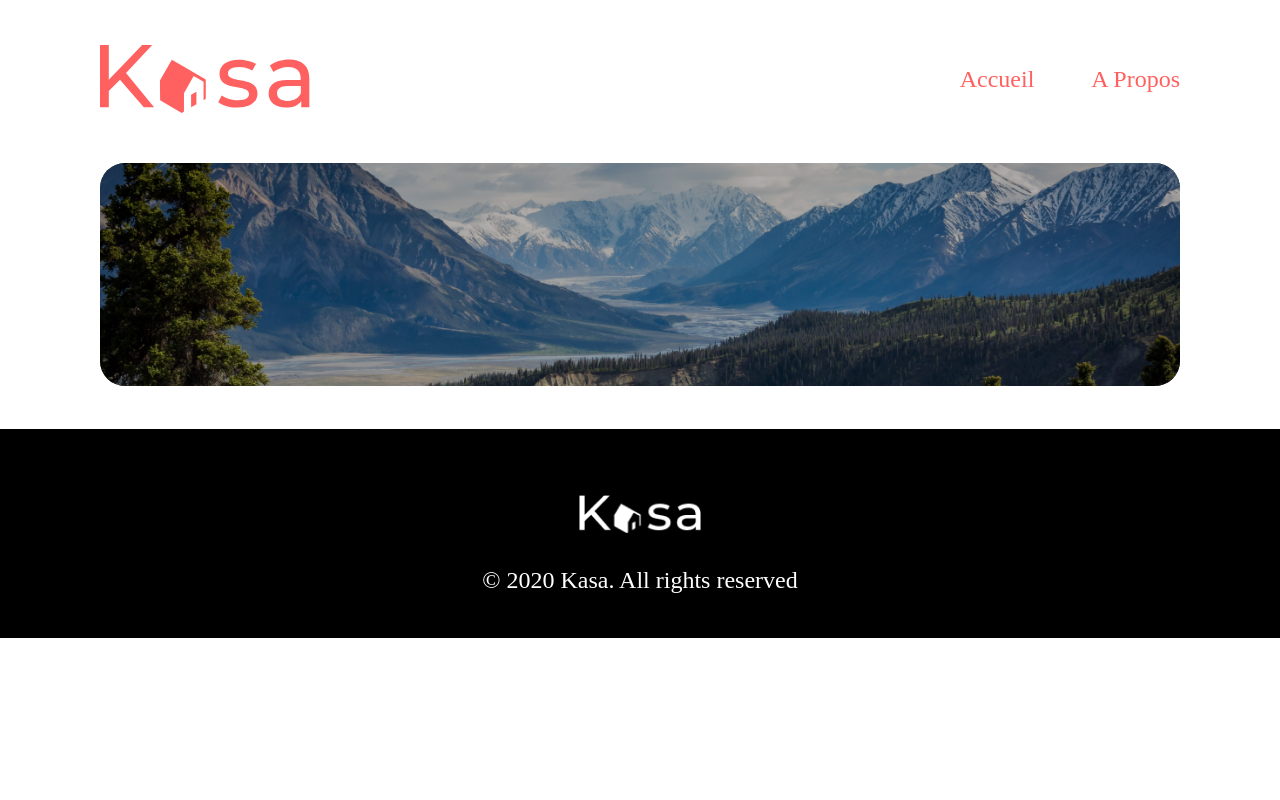
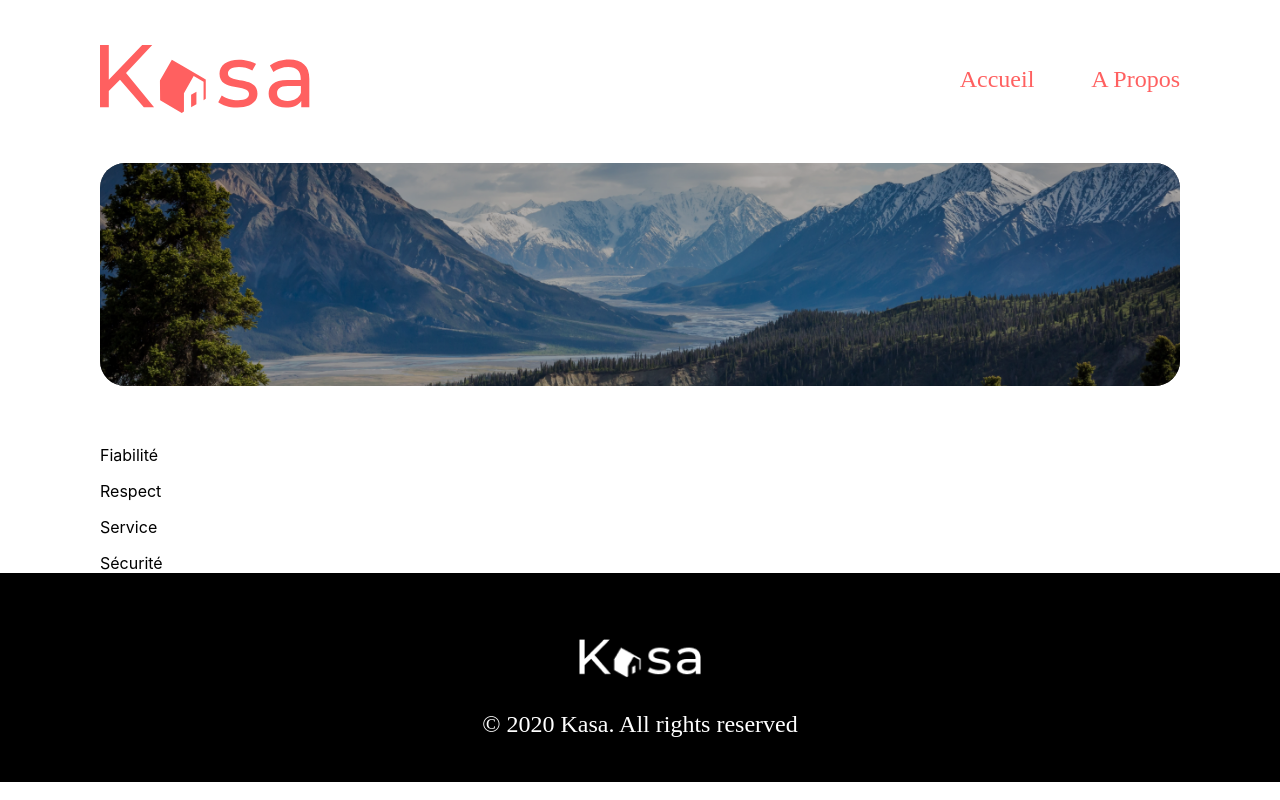
Before and after one commit to Nonnorso/Creez_une_application_web_de_location_immobiliere_avec_React, a React (Create React App) app: page /about in a window 1280 px wide. Built offline with nearby package versions, Linux system fonts and the light colour scheme.

Commit message:
création du collapse et configuration de la page a propos

```diff
--- a/src/Styles/index.scss
+++ b/src/Styles/index.scss
@@ -170,8 +170,15 @@ img{
   }
 
   @media (max-width: $smallScreen) {
-    height:111px;
-    margin-bottom:22px;
+    &.B1{
+      height:111px;
+      margin-bottom:22px;
+    }
+
+    &.B2{
+      width: 336px;
+      height: 223px;
+    }
 
     p {
       text-align: left;
--- a/src/components/About_Banner.js
+++ b/src/components/About_Banner.js
@@ -3,7 +3,7 @@ import AboutBanner from '../assets/A_Propos_Banner.png'
 function aboutBanner() {
 
     return (
-        <div className="k-banner">
+        <div className="k-banner B2">
             <img src={AboutBanner} alt="about_banner" title="about_banner" />
         </div>
     )
--- a/src/components/Banner.js
+++ b/src/components/Banner.js
@@ -3,7 +3,7 @@ import HomeBanner from '../assets/Home_banner.png'
 function homeBanner() {
 
     return (
-        <div className="k-banner">
+        <div className="k-banner B1">
             <img src={HomeBanner} alt="home_banner" title="home_banner" />
             <p className="WhiteText LargeText">Chez vous, partout et ailleurs</p>
         </div>
--- /dev/null
+++ b/src/components/Collapse.js
@@ -0,0 +1,25 @@
+import React, { useState } from 'react';
+
+const Collapse = ({ title, content, icon }) => {
+  const [isOpen, setIsOpen] = useState(false);
+
+  const toggleCollapse = () => {
+    setIsOpen(!isOpen);
+  };
+
+  return (
+    <div className="collapse">
+      <div className="collapseBtn" onClick={toggleCollapse}>
+        {title}
+        {icon && <span className="collapseIcon">{icon}</span>}
+      </div>
+      {isOpen && (
+        <div className="collapseTxt">
+          <p>{content}</p>
+        </div>
+      )}
+    </div>
+  );
+};
+
+export default Collapse;
--- a/src/pages/a_propos/aPropos.jsx
+++ b/src/pages/a_propos/aPropos.jsx
@@ -1,7 +1,39 @@
 import AboutBanner from '../../components/About_Banner'
+import Collapse from '../../components/Collapse';
+import collapseIcon from '../../assets/arrow_back_ios-24px 2.svg';
 
 function aPropos() {
-    return <AboutBanner />
-}
+    return (
+      <div>
+        <AboutBanner />
+        <Collapse
+          title="Fiabilité"
+          icon={<img src={collapseIcon} alt="Icône de Collapse" />}
+          content="Les annonces postées sur Kasa garantissent une fiabilité totale. Les photos sont conformes aux logements, et toutes les informations sont
+          régulièrement vérifiées par nos équipes."
+        />
+        <Collapse
+          title="Respect"
+          icon={<img src={collapseIcon} alt="Icône de Collapse" />}
+          content="La bienveillance fait partie des valeurs fondatrices de Kasa. Tout comportement discriminatoire ou de
+          perturbation du voisinage entraînera une exclusion de notre plateforme."
+        />
+        <Collapse
+          title="Service"
+          icon={<img src={collapseIcon} alt="Icône de Collapse" />}
+          content="La bienveillance fait partie des valeurs fondatrices de Kasa. Tout comportement discriminatoire ou de
+          perturbation du voisinage entraînera une exclusion de notre plateforme."
+        />
+        <Collapse
+          title="Sécurité"
+          icon={<img src={collapseIcon} alt="Icône de Collapse" />}
+          content="La sécurité est la priorité de Kasa. Aussi bien pour nos hôtes que pour les voyageurs, chaque logement
+          correspond aux critères de sécurité établis par nos services. En laissant une note aussi bien à l'hôte qu'au
+          locataire, cela permet à nos équipes de vérifier que les standards sont bien respectés. Nous organisons
+          également des ateliers sur la sécurité domestique pour nos hôtes."
+        />
+      </div>
+    );
+  }
 
-export default aPropos
+export default aPropos;
```
Also changed, not shown: src/assets/arrow_back_ios-24px 2.svg (added).
